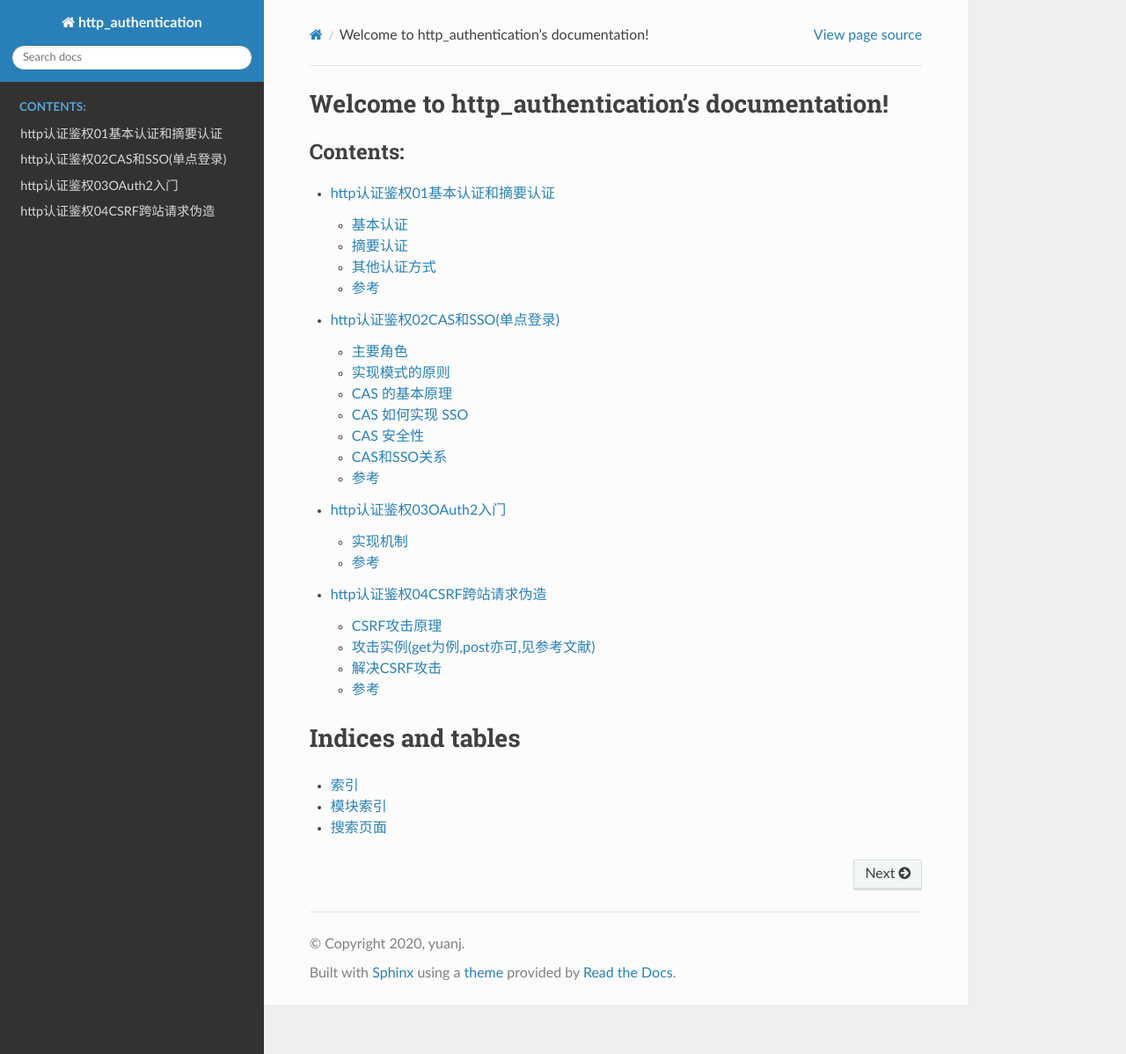
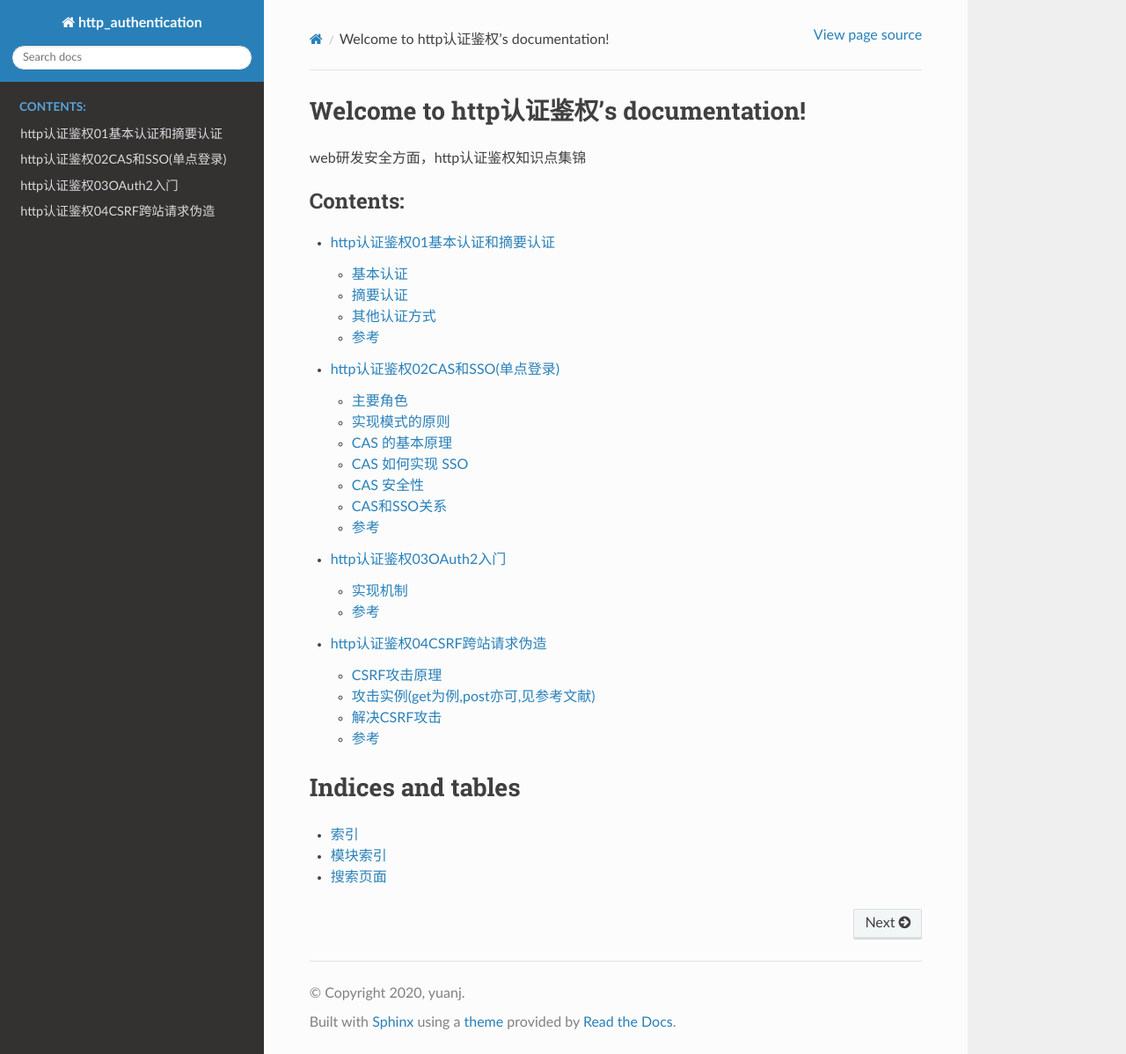
Before and after one commit to yuanjh6/http_authentication, a Sphinx documentation site: the page built from source/index.rst, in a window 1280 px wide and 1198 px high. Shown: the whole window at 88% size. Built offline with Sphinx 7.4.7 and the Read the Docs theme 2.0.0, drawn with Linux system fonts in a browser that asks for light colours.

Commit message:
diff with python basic

```diff
--- a/source/index.rst
+++ b/source/index.rst
@@ -3,8 +3,9 @@
    You can adapt this file completely to your liking, but it should at least
    contain the root `toctree` directive.
 
-Welcome to http_authentication's documentation!
+Welcome to http认证鉴权's documentation!
 ===============================================
+web研发安全方面，http认证鉴权知识点集锦
 
 .. toctree::
    :maxdepth: 2
```
